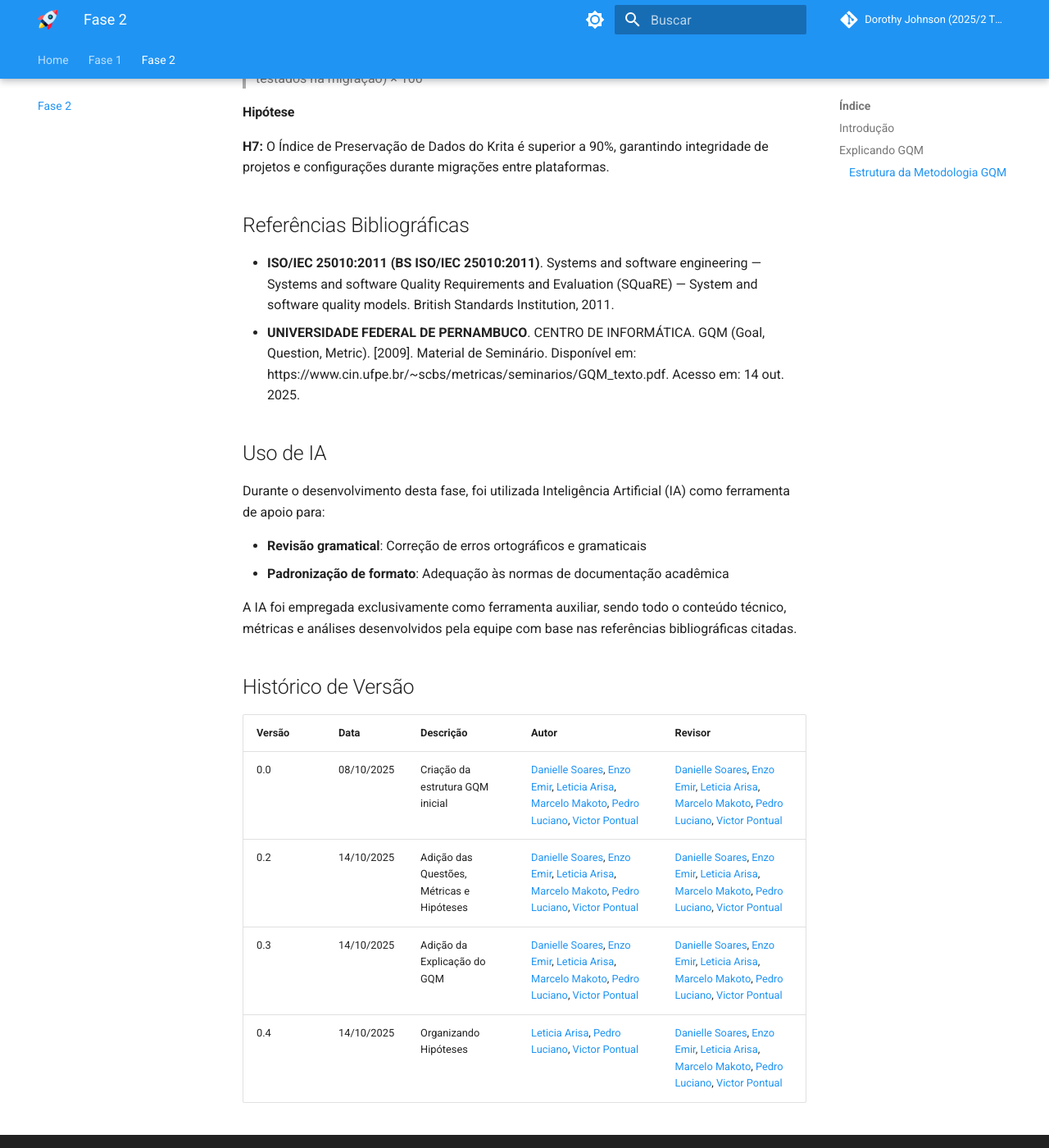
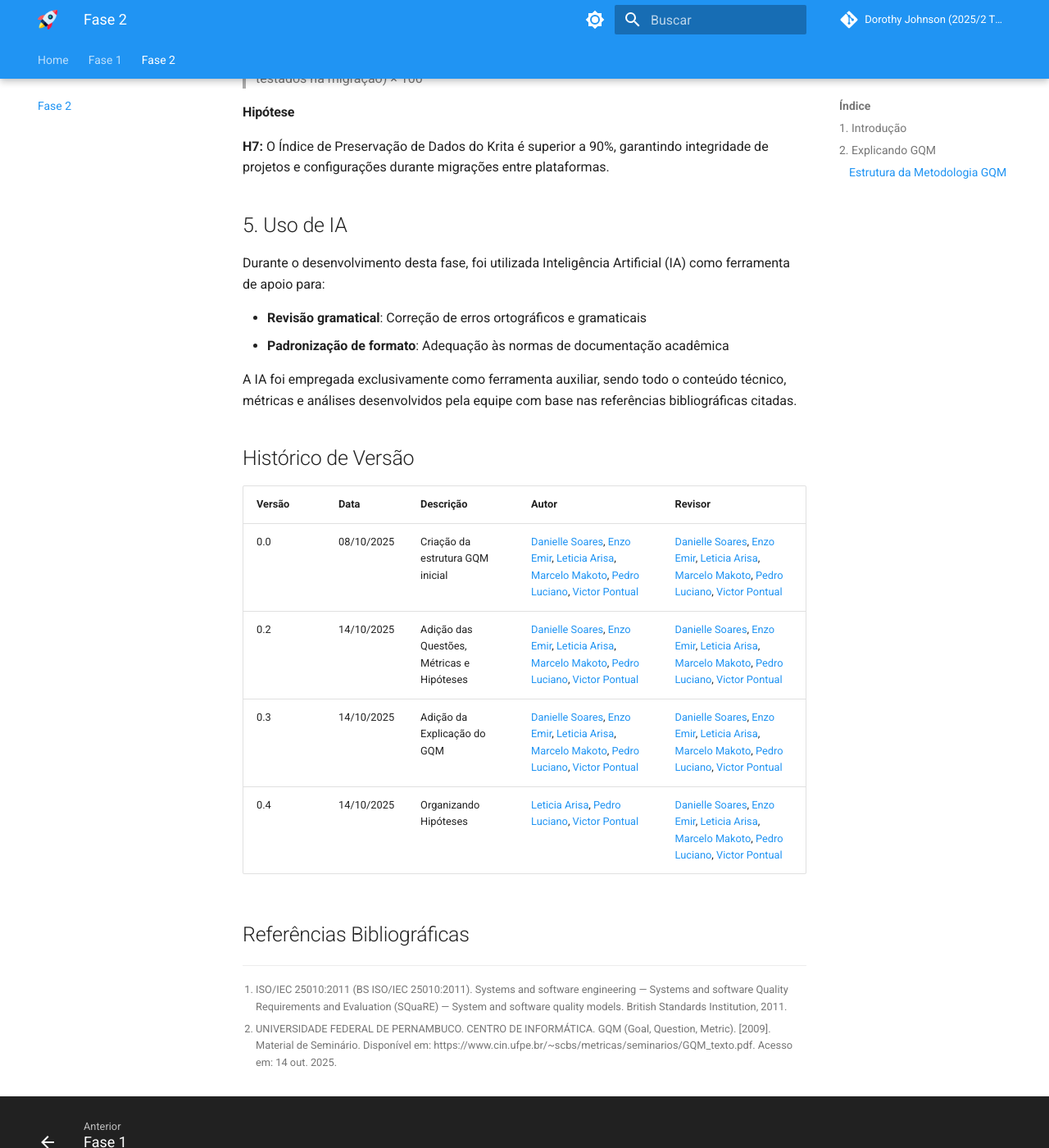
Before and after one commit to FCTE-Qualidade-de-Software-1/2025-2_T02_DOROTHY-JOHNSON, an MkDocs documentation site: the page built from docs/fase2/execucaoFase2.md, in a window 1280 px wide and 1400 px high, scrolled down 4477 px. Shown: the whole window at 82% size. Built offline with MkDocs 1.6.1 and Material for MkDocs 9.7.7, drawn with Linux system fonts in a browser that asks for light colours; comment, search, counter and statistics services are not loaded; some of the changed text lies outside the part shown.

Commit message:
update: melhorando estrutura do arquivo da fase 2
Co-Authored-By: Marcelo Makoto Araki Takechi <marcelo.takechi1@gmail.com>

Co-Authored-By: ENZO EMIR VIANA FERRAZ <164296530+EnzoEmir@users.noreply.github.com>

```diff
--- a/docs/fase2/execucaoFase2.md
+++ b/docs/fase2/execucaoFase2.md
@@ -1,14 +1,14 @@
 # Fase 2
 
-## Introdução
+## 1. Introdução
 
 Nesta etapa do projeto, aplicamos a metodologia Goal-Question-Metric (GQM) para avaliar objetivamente a qualidade do Krita. Esta abordagem foi escolhida por permitir a conversão de objetivos de qualidade em métricas concretas e mensuráveis, sendo especialmente útil para um software multiplataforma como o Krita.
 
 Com base nas características priorizadas na [Fase 1](https://fcte-qualidade-de-software-1.github.io/2025-2_T02_DOROTHY-JOHNSON/fase1/execucaoFase1/), definimos questões específicas e métricas correspondentes para avaliar a Adequação Funcional e Portabilidade do software. O objetivo é quantificar o desempenho do Krita em cenários reais de uso por artistas digitais.
 
-## Explicando GQM
+## 2. Explicando GQM
 
-A metodologia **Goal-Question-Metric (GQM)** é uma abordagem sistemática para definição e interpretação de métricas de software. Esta metodologia segue uma estrutura hierárquica descendente que conecta objetivos organizacionais a medições específicas.
+A metodologia **Goal-Question-Metric (GQM)** [^2] é uma abordagem sistemática para definição e interpretação de métricas de software. Esta metodologia segue uma estrutura hierárquica descendente que conecta objetivos organizacionais a medições específicas.
 
 ### Estrutura da Metodologia GQM
 
@@ -26,23 +26,23 @@
 
 <br>
 
-# Adequação Funcional
+# 3. Adequação Funcional
 
-## Descrição do Objetivo de Medição de Adequação Funcional
+## 3.1. Descrição do Objetivo de Medição de Adequação Funcional
 
 <font size="3"><p style="text-align: center">Tabela 1: Descrição do Objetivo de Medição de Adequação Funcional</p></font>
 
 | **Elemento** | **Descrição** |
 |--------------|---------------|
-| **ANALISAR** | Krita |
-| **PROPÓSITO** | Entender |
-| **COM RESPEITO A:** | Adequação Funcional |
-| **SOB O PONTO DE VISTA** | Artista Digital |
-| **CONTEXTO** | Disciplina Qualidade de Software 1 |
+| ANALISAR | Krita |
+| PROPÓSITO | Entender |
+| COM RESPEITO A | Adequação Funcional |
+| SOB O PONTO DE VISTA | Artista Digital |
+| CONTEXTO | Disciplina Qualidade de Software 1 |
 
 <font size="3"><p style="text-align: center">Fonte: Autores. (2025)</p></font>
 
-## Questões e Métricas
+## 3.2. Questões e Métricas
 
 ### Q1: Em que medida o Krita atende aos requisitos funcionais em tarefas típicas de pintura digital?
 
@@ -80,23 +80,23 @@
 
 **H3:** O Índice de Adequação às Tarefas do Krita é superior a 80% para workflows de ilustração.
 
-# Portabilidade
+# 4. Portabilidade
 
-## Descrição do Objetivo de Medição de Portabilidade
+## 4.1. Descrição do Objetivo de Medição de Portabilidade
 
 <font size="3"><p style="text-align: center">Tabela 2: Descrição do Objetivo de Medição de Portabilidade</p></font>
 
 | **Elemento** | **Descrição** |
 |--------------|---------------|
-| **ANALISAR** | Krita |
-| **PROPÓSITO** | Entender |
-| **COM RESPEITO A:** | Portabilidade |
-| **SOB O PONTO DE VISTA** | Artista Digital |
-| **CONTEXTO** | Disciplina Qualidade de Software 1 |
+| ANALISAR | Krita |
+| PROPÓSITO | Entender |
+| COM RESPEITO A | Portabilidade |
+| SOB O PONTO DE VISTA | Artista Digital |
+| CONTEXTO | Disciplina Qualidade de Software 1 |
 
 <font size="3"><p style="text-align: center">Fonte: Autores. (2025)</p></font>
 
-## Questões e Métricas
+## 4.2. Questões e Métricas
 
 ### Q1: Em quais aspectos de portabilidade o Krita apresenta limitações para artistas digitais?
 
@@ -141,13 +141,7 @@
 **H7:** O Índice de Preservação de Dados do Krita é superior a 90%, garantindo integridade de projetos e configurações durante migrações entre plataformas.
 
 
-## Referências Bibliográficas
-
-- **ISO/IEC 25010:2011 (BS ISO/IEC 25010:2011)**. Systems and software engineering — Systems and software Quality Requirements and Evaluation (SQuaRE) — System and software quality models. British Standards Institution, 2011.
-- **UNIVERSIDADE FEDERAL DE PERNAMBUCO**. CENTRO DE INFORMÁTICA. GQM (Goal, Question, Metric). [2009]. Material de Seminário. Disponível em: https://www.cin.ufpe.br/~scbs/metricas/seminarios/GQM_texto.pdf. Acesso em: 14 out. 2025.
-
-
-## Uso de IA
+## 5. Uso de IA
 
 Durante o desenvolvimento desta fase, foi utilizada Inteligência Artificial (IA) como ferramenta de apoio para:
 
@@ -155,8 +149,6 @@
 - **Padronização de formato**: Adequação às normas de documentação acadêmica
 
 A IA foi empregada exclusivamente como ferramenta auxiliar, sendo todo o conteúdo técnico, métricas e análises desenvolvidos pela equipe com base nas referências bibliográficas citadas.
-
-
 
 ## Histórico de Versão
 
@@ -166,3 +158,9 @@
 | 0.2 | 14/10/2025 | Adição das Questões, Métricas e Hipóteses | [Danielle Soares](https://github.com/danielle-soaress), [Enzo Emir](https://github.com/EnzoEmir), [Leticia Arisa](https://github.com/Leticia-Arisa-K-Higa), [Marcelo Makoto](https://github.com/MM4k), [Pedro Luciano](https://github.com/PedroALuciano), [Victor Pontual](https://github.com/VictorPontual) | [Danielle Soares](https://github.com/danielle-soaress), [Enzo Emir](https://github.com/EnzoEmir), [Leticia Arisa](https://github.com/Leticia-Arisa-K-Higa), [Marcelo Makoto](https://github.com/MM4k), [Pedro Luciano](https://github.com/PedroALuciano), [Victor Pontual](https://github.com/VictorPontual) |
 | 0.3 | 14/10/2025 | Adição da Explicação do GQM | [Danielle Soares](https://github.com/danielle-soaress), [Enzo Emir](https://github.com/EnzoEmir), [Leticia Arisa](https://github.com/Leticia-Arisa-K-Higa), [Marcelo Makoto](https://github.com/MM4k), [Pedro Luciano](https://github.com/PedroALuciano), [Victor Pontual](https://github.com/VictorPontual) | [Danielle Soares](https://github.com/danielle-soaress), [Enzo Emir](https://github.com/EnzoEmir), [Leticia Arisa](https://github.com/Leticia-Arisa-K-Higa), [Marcelo Makoto](https://github.com/MM4k), [Pedro Luciano](https://github.com/PedroALuciano), [Victor Pontual](https://github.com/VictorPontual) |
 | 0.4 | 14/10/2025 | Organizando Hipóteses | [Leticia Arisa](https://github.com/Leticia-Arisa-K-Higa), [Pedro Luciano](https://github.com/PedroALuciano), [Victor Pontual](https://github.com/VictorPontual) | [Danielle Soares](https://github.com/danielle-soaress), [Enzo Emir](https://github.com/EnzoEmir), [Leticia Arisa](https://github.com/Leticia-Arisa-K-Higa), [Marcelo Makoto](https://github.com/MM4k), [Pedro Luciano](https://github.com/PedroALuciano), [Victor Pontual](https://github.com/VictorPontual) |
+
+## Referências Bibliográficas
+
+[^1]:  ISO/IEC 25010:2011 (BS ISO/IEC 25010:2011). Systems and software engineering — Systems and software Quality Requirements and Evaluation (SQuaRE) — System and software quality models. British Standards Institution, 2011.
+
+[^2]:  UNIVERSIDADE FEDERAL DE PERNAMBUCO. CENTRO DE INFORMÁTICA. GQM (Goal, Question, Metric). [2009]. Material de Seminário. Disponível em: https://www.cin.ufpe.br/~scbs/metricas/seminarios/GQM_texto.pdf. Acesso em: 14 out. 2025.
```
Also changed, not shown: docs/fase1/execucaoFase1.md (+0 -1 lines).
